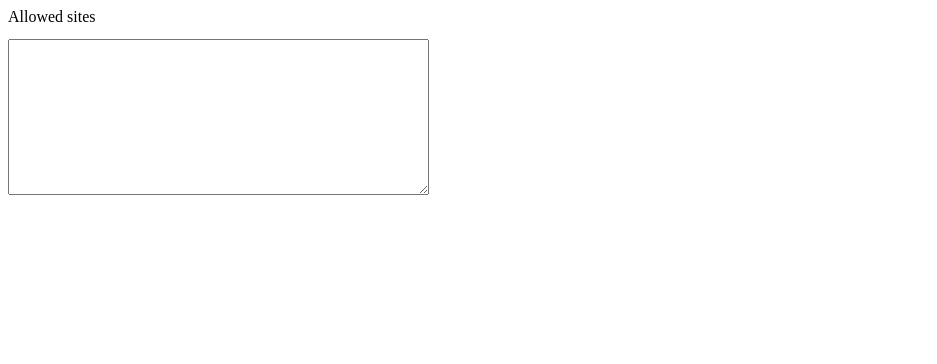
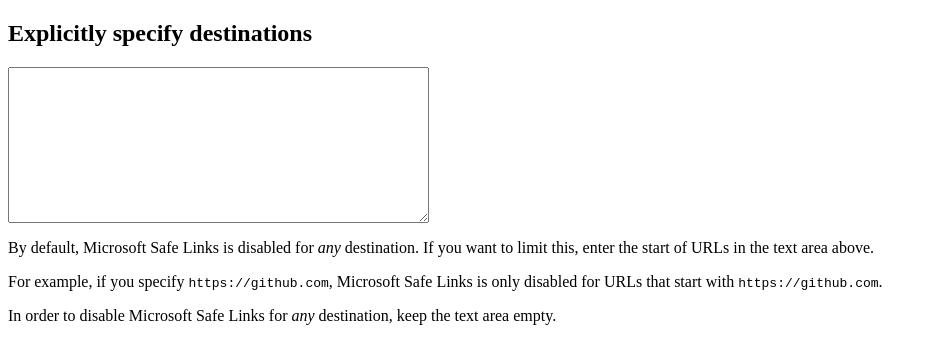
Before and after one commit to wtimme/firefox-remove-safelinks, a browser extension: page options/options.html in a window 1280 px wide. Shown: the whole page, without its empty margins (0-937 px from the left). Drawn offline with Linux system fonts and the light colour scheme.

Commit message:
Add instructions/details to preferences
This should make it easier for users to understand the purpose
of the settings.

```diff
--- a/options/options.html
+++ b/options/options.html
@@ -9,8 +9,20 @@
   <body>
 
     <section>
-      <span class="title">Allowed sites</span>
+      <h1>Explicitly specify destinations</h1>
       <textarea id="allowed-hosts" rows="10" cols="50"></textarea>
+      <p>
+        By default, Microsoft Safe Links is disabled for <i>any</i> destination.
+        If you want to limit this, enter the start of URLs in the text area above.
+      </p>
+      <p>
+        For example, if you specify <code>https://github.com</code>, Microsoft Safe Links is
+        only disabled for URLs that start with <code>https://github.com</code>.
+      </p>
+      <p>
+        In order to disable Microsoft Safe Links for <i>any</i> destination,
+        keep the text area empty.
+      </p>
     </section>
 
     <script src="options.js"></script>
```
